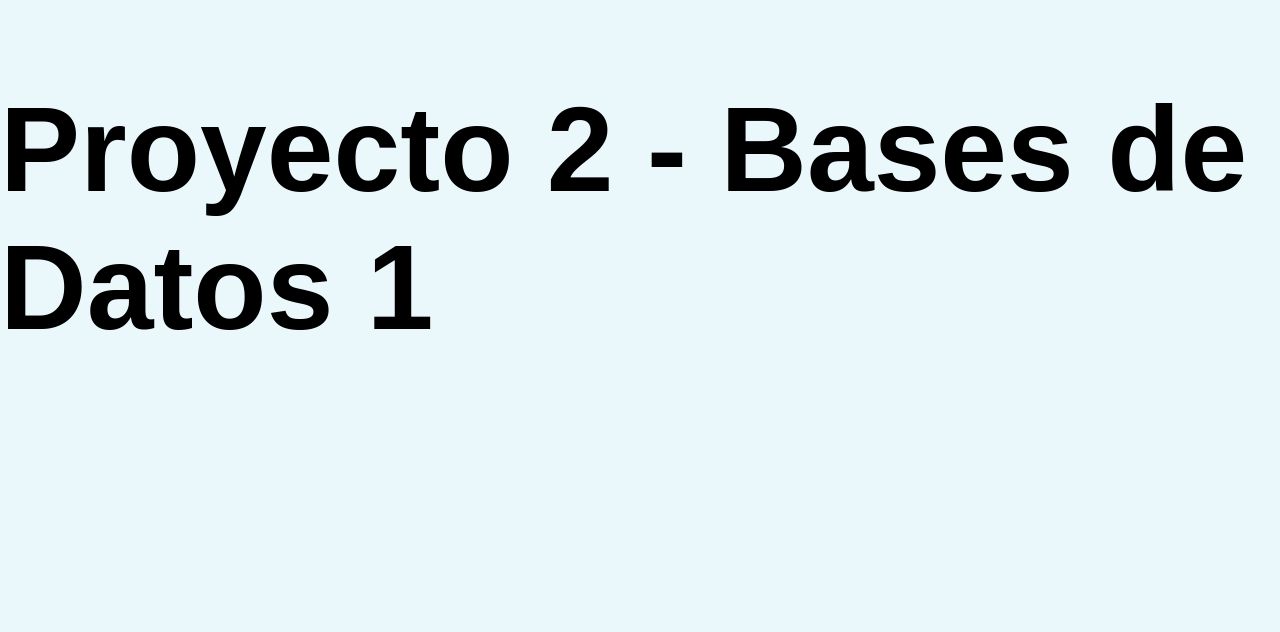
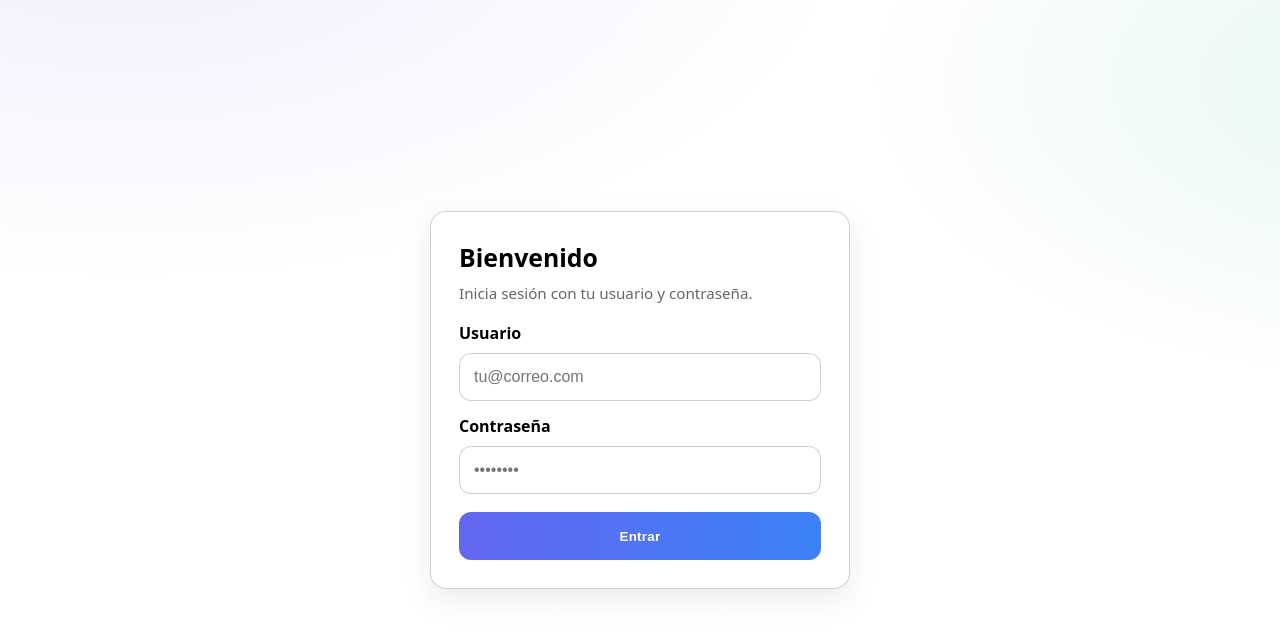
Before and after one commit to Vico26/BD1_SegundaTareaProgramada, a website: page index.HTML in a window 1280 px wide. Drawn offline with Linux system fonts and the light colour scheme.

Commit message:
pagina web
ver cambios

```diff
--- a/index.HTML
+++ b/index.HTML
@@ -1,26 +1,110 @@
-<!DOCTYPE html>
-<html lang="en">
+<!-- File: public/login.html -->
+<!doctype html>
+<html lang="es">
 <head>
-    <meta charset="UTF-8">
-    <meta name="viewport" content="width=device-width, initial-scale=1.0">
-    <title>Proyecto2</title>
-    <style>
-        h1{ /*Estilo de la etiqueta h1.*/
-            color:black;
-            text-align:left;
-            font-family: Arial, sans-serif;
-            font-size: 120px;
-        }
-        body{
-            background-color: rgb(234, 248, 252);
-            margin: 0;
-            padding: 0;
-        }
-    </style>
+  <meta charset="utf-8" />
+  <meta name="viewport" content="width=device-width, initial-scale=1" />
+  <title>Iniciar sesión</title>
+  <meta name="color-scheme" content="light dark" />
+  <style>
+    :root {
+      --radius: 16px; --pad-lg: 28px;
+      --border: color-mix(in srgb, CanvasText 18%, transparent);
+      --subtle: color-mix(in srgb, CanvasText 60%, transparent);
+      --accent: #6366f1; --ok: #10b981; --warn: #ef4444;
+      --shadow: 0 10px 30px rgba(0,0,0,.08);
+    }
+    * { box-sizing: border-box; }
+    body {
+      margin: 0; min-height: 100dvh; display: grid; place-items: center;
+      font: 16px/1.45 system-ui, -apple-system, Segoe UI, Roboto, Ubuntu, Cantarell, "Helvetica Neue", Arial, "Noto Sans";
+      background:
+        radial-gradient(1200px 600px at 10% -10%, rgba(99,102,241,.10), transparent 60%),
+        radial-gradient(900px 500px at 110% 10%, rgba(16,185,129,.10), transparent 60%),
+        radial-gradient(900px 600px at 50% 120%, rgba(59,130,246,.10), transparent 60%),
+        canvas;
+    }
+    main.card {
+      width: min(420px, 92vw);
+      background: color-mix(in srgb, Canvas 96%, black 0%);
+      border: 1px solid var(--border);
+      border-radius: var(--radius);
+      padding: var(--pad-lg);
+      box-shadow: var(--shadow);
+      backdrop-filter: saturate(120%) blur(6px);
+    }
+    h1 { margin: 0 0 6px; font-size: 1.55rem; }
+    .sub { margin: 0 0 18px; color: var(--subtle); font-size: .95rem; }
+    label { display: block; font-weight: 600; margin: 14px 0 8px; }
+    .field {
+      display: flex; align-items: center; padding: 0 12px;
+      border: 1px solid var(--border); border-radius: 12px; background: color-mix(in srgb, Canvas 98%, black 0%);
+      transition: border-color .18s ease, box-shadow .18s ease, background .18s ease;
+    }
+    .field:focus-within {
+      border-color: color-mix(in srgb, var(--accent) 36%, transparent);
+      box-shadow: 0 0 0 4px color-mix(in srgb, var(--accent) 18%, transparent);
+      background: color-mix(in srgb, Canvas 100%, black 0%);
+    }
+    input[type="text"], input[type="password"] {
+      width: 100%; height: 46px; border: 0; outline: 0; background: transparent; font-size: 1rem; color: inherit;
+    }
+    .btn {
+      width: 100%; margin-top: 18px; height: 48px; border: 0; border-radius: 12px; cursor: pointer;
+      background: linear-gradient(90deg, var(--accent), #3b82f6); color: white; font-weight: 700; letter-spacing: .3px;
+      transition: filter .18s ease, transform .18s ease;
+    }
+    .btn:hover { filter: brightness(1.05); transform: translateY(-1px); }
+
+    /* Validación nativa (feedback visual) */
+    input:required:user-invalid { outline: none; }
+    .field:has(input:user-invalid) { border-color: color-mix(in srgb, var(--warn) 60%, transparent); }
+    .field:has(input:user-valid) { border-color: color-mix(in srgb, var(--ok) 60%, transparent); }
+
+    @media (max-width: 360px) {
+      h1 { font-size: 1.35rem; }
+      input[type="text"], input[type="password"] { height: 44px; }
+      .btn { height: 46px; }
+    }
+  </style>
 </head>
 <body>
-    <h1><h1>
-        Proyecto 2 - Bases de Datos 1
-    </h1></h1>
+  <main class="card" role="main" aria-labelledby="title">
+    <h1 id="title">Bienvenido</h1>
+    <p class="sub">Inicia sesión con tu usuario y contraseña.</p>
+
+    <form action="/api/login" method="post" novalidate>
+      <label for="username">Usuario</label>
+      <div class="field">
+        <input
+          id="username"
+          name="username"
+          type="text"
+          inputmode="email"
+          autocomplete="username"
+          placeholder="tu@correo.com"
+          required
+          minlength="3"
+          pattern="^[^\s]{3,}$"
+        />
+      </div>
+
+      <label for="password">Contraseña</label>
+      <div class="field">
+        <input
+          id="password"
+          name="password"
+          type="password"
+          autocomplete="current-password"
+          placeholder="••••••••"
+          required
+          minlength="6"
+          pattern="^(?=.*[A-Za-z])(?=.*\d).{6,}$"
+        />
+      </div>
+
+      <button class="btn" type="submit">Entrar</button>
+    </form>
+  </main>
 </body>
 </html>
```
